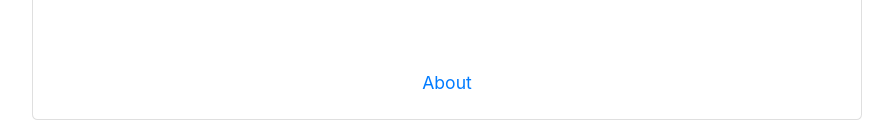
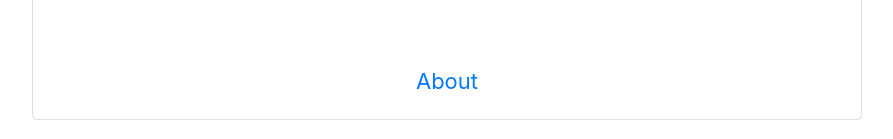
Before and after one commit to robertothais/yonsei-kli-wordbook, a React (Vite) app: page / in a window 1280 px wide. Shown: the part 658-797 px from the top of the page, without its empty margins (193-1086 px from the left). Built offline with nearby package versions, Linux system fonts and the light colour scheme.

Commit message:
Adjust size of about link

```diff
--- a/src/components/Home.tsx
+++ b/src/components/Home.tsx
@@ -205,8 +205,12 @@ export class Home extends React.Component<Props, State> {
           <div className="shield-container d-flex align-items-center justify-content-center mb-3">
             <img src={shield} className="shield" />
           </div>
-          <a href="/about" onClick={this.props.onNavigate}>
-            <small className="align-self-center mt-auto">About</small>
+          <a
+            href="/about"
+            onClick={this.props.onNavigate}
+            className="align-self-center mt-auto d-block"
+          >
+            About
           </a>
         </div>
       </div>
```
